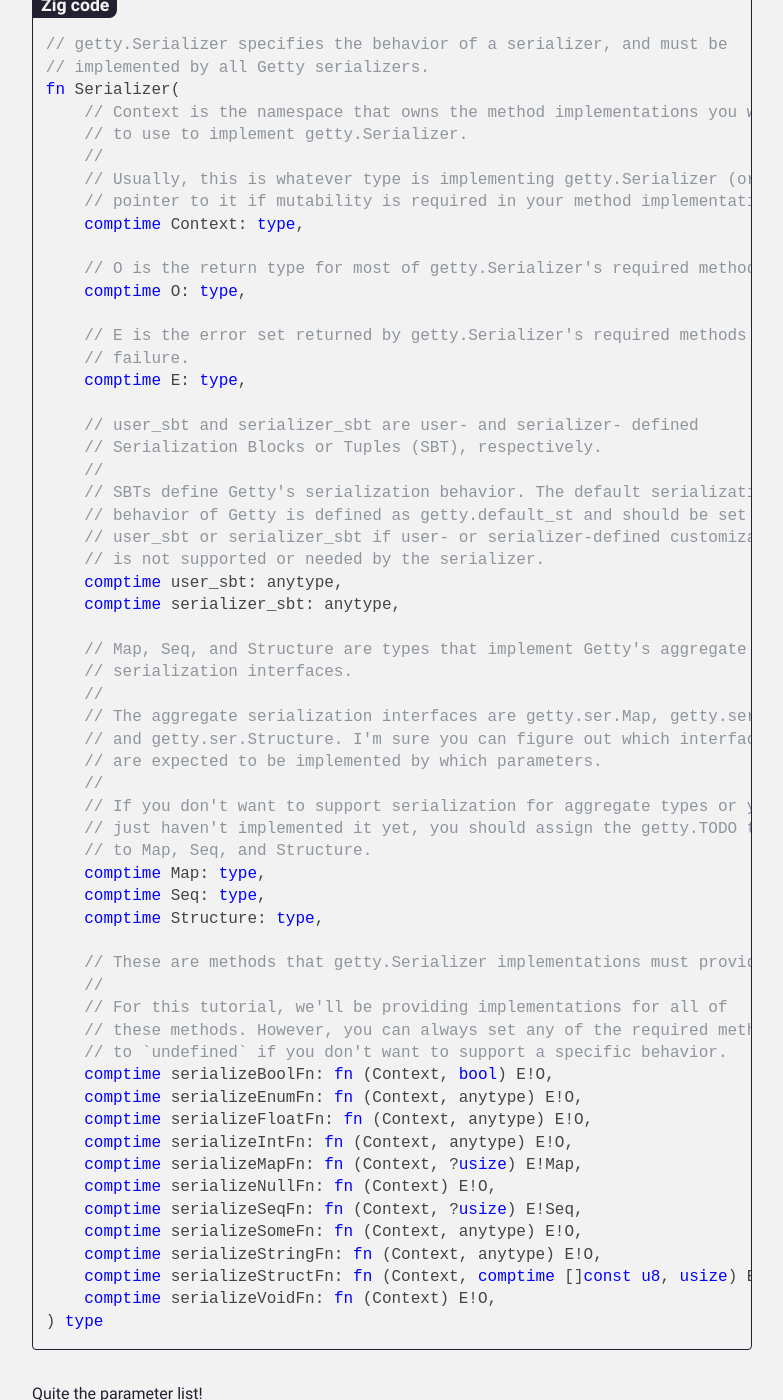
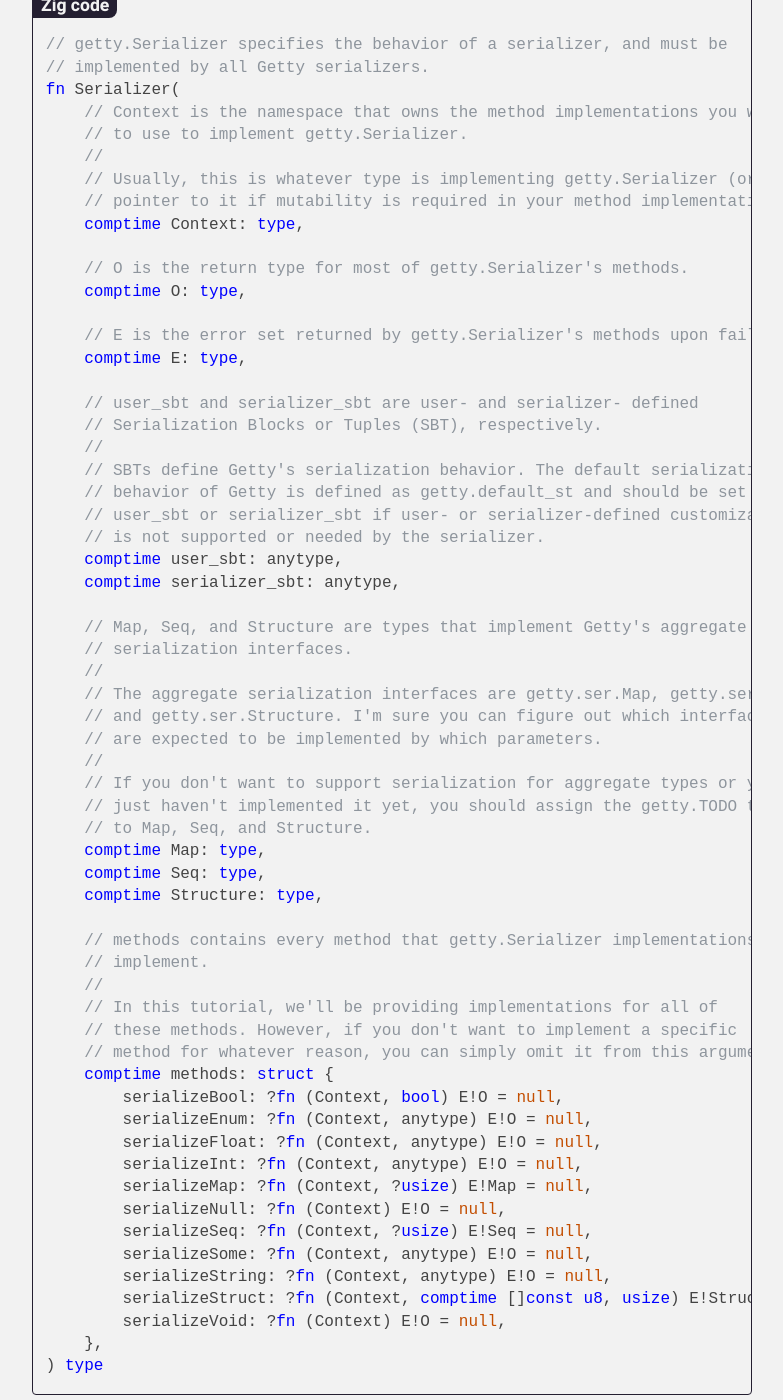
Before and after one commit to getty-zig/getty.so, a Jekyll site: the page built from pages/guide/serializers.md, in a window 1280 px wide and 1400 px high, scrolled down 542 px. Shown: the whole window, without its empty margins (248-1031 px from the left). Built offline with Jekyll 4.4.1, drawn with Linux system fonts in a browser that asks for light colours; some of the changed text lies outside the part shown.

Commit message:
guide: Update serializer

```diff
--- a/pages/guide/serializers.md
+++ b/pages/guide/serializers.md
@@ -27,11 +27,10 @@ fn Serializer(
     // pointer to it if mutability is required in your method implementations).
     comptime Context: type,
 
-    // O is the return type for most of getty.Serializer's required methods.
+    // O is the return type for most of getty.Serializer's methods.
     comptime O: type,
 
-    // E is the error set returned by getty.Serializer's required methods upon
-    // failure.
+    // E is the error set returned by getty.Serializer's methods upon failure.
     comptime E: type,
 
     // user_sbt and serializer_sbt are user- and serializer- defined
@@ -58,22 +57,25 @@ fn Serializer(
     comptime Seq: type,
     comptime Structure: type,
 
-    // These are methods that getty.Serializer implementations must provide.
+    // methods contains every method that getty.Serializer implementations can
+    // implement.
     //
-    // For this tutorial, we'll be providing implementations for all of
-    // these methods. However, you can always set any of the required methods
-    // to `undefined` if you don't want to support a specific behavior.
-    comptime serializeBoolFn: fn (Context, bool) E!O,
-    comptime serializeEnumFn: fn (Context, anytype) E!O,
-    comptime serializeFloatFn: fn (Context, anytype) E!O,
-    comptime serializeIntFn: fn (Context, anytype) E!O,
-    comptime serializeMapFn: fn (Context, ?usize) E!Map,
-    comptime serializeNullFn: fn (Context) E!O,
-    comptime serializeSeqFn: fn (Context, ?usize) E!Seq,
-    comptime serializeSomeFn: fn (Context, anytype) E!O,
-    comptime serializeStringFn: fn (Context, anytype) E!O,
-    comptime serializeStructFn: fn (Context, comptime []const u8, usize) E!Structure,
-    comptime serializeVoidFn: fn (Context) E!O,
+    // In this tutorial, we'll be providing implementations for all of
+    // these methods. However, if you don't want to implement a specific
+    // method for whatever reason, you can simply omit it from this argument.
+    comptime methods: struct {
+        serializeBool: ?fn (Context, bool) E!O = null,
+        serializeEnum: ?fn (Context, anytype) E!O = null,
+        serializeFloat: ?fn (Context, anytype) E!O = null,
+        serializeInt: ?fn (Context, anytype) E!O = null,
+        serializeMap: ?fn (Context, ?usize) E!Map = null,
+        serializeNull: ?fn (Context) E!O = null,
+        serializeSeq: ?fn (Context, ?usize) E!Seq = null,
+        serializeSome: ?fn (Context, anytype) E!O = null,
+        serializeString: ?fn (Context, anytype) E!O = null,
+        serializeStruct: ?fn (Context, comptime []const u8, usize) E!Structure = null,
+        serializeVoid: ?fn (Context) E!O = null,
+    },
 ) type
 {% endhighlight %}
 {% endlabel %}
@@ -96,21 +98,11 @@ const Serializer = struct {
         getty.TODO,
         getty.TODO,
         getty.TODO,
-        undefined,
-        undefined,
-        undefined,
-        undefined,
-        undefined,
-        undefined,
-        undefined,
-        undefined,
-        undefined,
-        undefined,
-        undefined,
+        .{},
     );
 
     const Ok = void;
-    const Error = error{ Io, Syntax };
+    const Error = error{};
 };
 {% endhighlight %}
 {% endlabel %}
@@ -133,21 +125,11 @@ const Serializer = struct {
         getty.TODO,
         getty.TODO,
         getty.TODO,
-        undefined,
-        undefined,
-        undefined,
-        undefined,
-        undefined,
-        undefined,
-        undefined,
-        undefined,
-        undefined,
-        undefined,
-        undefined,
+        .{},
     );
 
     const Ok = void;
-    const Error = error{ Io, Syntax };
+    const Error = error{};
 };
 
 // 👇
@@ -162,15 +144,13 @@ pub fn main() anyerror!void {
 {% label Shell session %}
 {% highlight console %}
 $ zig build run
-[...] error: use of undefined value here causes undefined behavior
-  return try serializeBool(s.context, value);
-             ^
+[...] error: serializeBool is not implemented by type: main.Serializer
 {% endhighlight %}
 {% endlabel %}
 
 A compile error!
 
-What happened was that Getty saw we were trying to serialize a `bool` value and so it called the `serializeBool` method of the interface value we passed in. That method then tried to call the `serializeBool` parameter of the `getty.Serializer` interface. However, since we set all of the required methods to `undefined` in our call to `getty.Serializer`, the compiler kindly reminded us about the dangers of using undefined values.
+What happened was that Getty saw we were trying to serialize a `bool` value and so it called the `serializeBool` method of the interface value we passed in. That method then looked at the `serializeBool` field in the `impls` parameter of the `getty.Serializer` interface. However, since we didn't provide a value for that field, the compiler reminded us that we forgot to implement it.
 
 To fix this, all we have to do is provide a method implementation for `serializeBool`.
 
@@ -189,21 +169,13 @@ const Serializer = struct {
         getty.TODO,
         getty.TODO,
         getty.TODO,
-        serializeBool, // 👈
-        undefined,
-        undefined,
-        undefined,
-        undefined,
-        undefined,
-        undefined,
-        undefined,
-        undefined,
-        undefined,
-        undefined,
+        .{
+            .serializeBool = serializeBool, // 👈
+        },
     );
 
     const Ok = void;
-    const Error = error{ Io, Syntax };
+    const Error = error{};
 
     // 👇
     fn serializeBool(_: @This(), value: bool) Error!Ok {
@@ -248,21 +220,20 @@ const Serializer = struct {
         getty.TODO,
         getty.TODO,
         getty.TODO,
-        serializeBool,
-        serializeEnum,   // 👈
-        serializeNumber, // 👈
-        serializeNumber, // 👈
-        undefined,
-        serializeNull,   // 👈
-        undefined,
-        serializeSome,   // 👈
-        serializeString, // 👈
-        undefined,
-        serializeNull,   // 👈
+        .{
+            .serializeBool = serializeBool,
+            .serializeEnum = serializeEnum,     // 👈
+            .serializeFloat = serializeNumber,  // 👈
+            .serializeInt = serializeNumber,    // 👈
+            .serializeNull = serializeNull,     // 👈
+            .serializeSome = serializeSome,     // 👈
+            .serializeString = serializeString, // 👈
+            .serializeVoid = serializeNull,     // 👈
+        },
     );
 
     const Ok = void;
-    const Error = error{ Io, Syntax };
+    const Error = error{};
 
     fn serializeBool(_: @This(), value: bool) Error!Ok {
         std.debug.print("{}", .{value});
@@ -323,20 +294,20 @@ And there we have it! Our initial `Serializer` implementation from the intro! Bu
 
 At this point, the only methods left to implement are those related to aggregate serialization. However, before we move on, I want to highlight out a few things about our `Serializer` type:
 
-- Because the signatures of the `serializeFloat` and `serializeInt` required methods are the same, we were able to implement them both using one function: `serializeNumber`. We were also able to do the same thing for `serializeNull` and `serializeVoid`.
+- Because the signatures of the `serializeFloat` and `serializeInt` methods are the same, we were able to implement them both using one function: `serializeNumber`. We were also able to do the same thing for `serializeNull` and `serializeVoid`.
 
 - By keeping all of our method implementations private, we avoid polluting the public API of `Serializer` with interface-related code. Additionally, we've ensured that users cannot mistakenly use a `Serializer` value instead of an interface value to perform serialization.
 
-- Even though the type of the `value` parameter for many of the required methods is `anytype`, we didn't perform any type validation. That is because Getty ensures that an appropriate type will be passed to each function. For example, strings will be passed to `serializeString` and integers and floating-points will be passed to `serializeNumber`.
+- Even though the type of the `value` parameter for many of the methods is `anytype`, we didn't perform any type validation. That is because Getty ensures that an appropriate type will be passed to each function. For example, strings will be passed to `serializeString` and integers and floating-points will be passed to `serializeNumber`.
 
 
 ## Aggregate Serialization
 
 Alright, let's move on to serialization for aggregate types!
 
-Remember the `Map`, `Seq`, and `Structure` parameters of `getty.Serializer`? Well, the reason they exist is because aggregate types have different access and iteration patterns, but Getty can't possibly know about all of them. As a result, serialization methods like `serializeMap` are responsible only for _starting_ the serialization process, before returning a value of either `Map`, `Seq`, or `Structure`. The returned value is then used by the method's caller to finish off serialization.
+Remember the `Map`, `Seq`, and `Structure` parameters of `getty.Serializer`? Well, the reason they exist is because aggregate types have different access and iteration patterns, but Getty can't possibly know about all of them. As a result, serialization methods like `serializeMap` are only responsible for _starting_ the serialization process, before returning a value of either `Map`, `Seq`, or `Structure`. The returned value is then used by the method's caller to finish off serialization.
 
-To help you understand what I mean, let's implement the `serializeSeq` required method, which returns a value of type `Seq`, which is expected to implement the `getty.ser.Seq` interface.
+To help you understand what I mean, let's implement the `serializeSeq` method, which returns a value of type `Seq`, which is expected to implement the `getty.ser.Seq` interface.
 
 {% label Zig code %}
 {% highlight zig %}
@@ -349,8 +320,10 @@ fn Seq(
     comptime Context: type,
     comptime O: type,
     comptime E: type,
-    comptime serializeElementFn: fn (Context, anytype) E!void,
-    comptime endFn: fn (Context) E!O,
+    comptime methods: struct {
+        serializeElement: ?fn (Context, anytype) E!void = null,
+        end: ?fn (Context) E!O = null,
+    },
 ) type
 {% endhighlight %}
 {% endlabel %}
@@ -370,21 +343,21 @@ const Serializer = struct {
         getty.TODO,
         Seq,          // 👈
         getty.TODO,
-        serializeBool,
-        serializeEnum,
-        serializeNumber,
-        serializeNumber,
-        undefined,
-        serializeNull,
-        serializeSeq, // 👈
-        serializeSome,
-        serializeString,
-        undefined,
-        serializeNull,
+        .{
+            .serializeBool = serializeBool,
+            .serializeEnum = serializeEnum,
+            .serializeFloat = serializeNumber,
+            .serializeInt = serializeNumber,
+            .serializeNull = serializeNull,
+            .serializeSeq = serializeSeq, // 👈
+            .serializeSome = serializeSome,
+            .serializeString = serializeString,
+            .serializeVoid = serializeNull,
+        },
     );
 
     const Ok = void;
-    const Error = error{ Io, Syntax };
+    const Error = error{};
 
     fn serializeBool(_: @This(), value: bool) Error!Ok {
         std.debug.print("{}", .{value});
@@ -489,9 +464,14 @@ fn Map(
     comptime Context: type,
     comptime O: type,
     comptime E: type,
-    comptime serializeKeyFn: fn (Context, anytype) E!void,
-    comptime serializeValueFn: fn (Context, anytype) E!void,
-    comptime endFn: fn (Context) E!O,
+    comptime methods: struct {
+        serializeKey: ?fn (Context, anytype) E!void = null,
+        serializeValue: ?fn (Context, anytype) E!void = null,
+        end: ?fn (Context) E!O = null,
+
+        // Provided method.
+        serializeEntry: ?fn (Context, anytype, anytype) E!void = null,
+    },
 ) type
 {% endhighlight %}
 {% endlabel %}
@@ -507,8 +487,10 @@ fn Structure(
     comptime Context: type,
     comptime O: type,
     comptime E: type,
-    comptime serializeFieldFn: fn (Context, comptime []const u8, anytype) E!void,
-    comptime endFn: fn (Context) E!O,
+    comptime methods: struct {
+        serializeField: ?fn (Context, comptime []const u8, anytype) E!void = null,
+        end: ?fn (Context) E!O = null,
+    },
 ) type
 {% endhighlight %}
 {% endlabel %}
@@ -526,24 +508,26 @@ const Serializer = struct {
         Error,
         getty.default_st,
         getty.default_st,
-        Map,             // 👈
+        Map, // 👈
         Seq,
-        Map,             // 👈
-        serializeBool,
-        serializeEnum,
-        serializeNumber,
-        serializeNumber,
-        serializeMap,    // 👈
-        serializeNull,
-        serializeSeq,
-        serializeSome,
-        serializeString,
-        serializeStruct, // 👈
-        serializeNull,
+        Map, // 👈
+        .{
+            .serializeBool = serializeBool,
+            .serializeEnum = serializeEnum,
+            .serializeFloat = serializeNumber,
+            .serializeInt = serializeNumber,
+            .serializeMap = serializeMap,       // 👈
+            .serializeNull = serializeNull,
+            .serializeSeq = serializeSeq,
+            .serializeSome = serializeSome,
+            .serializeString = serializeString,
+            .serializeStruct = serializeStruct, // 👈
+            .serializeVoid = serializeNull,
+        },
     );
 
     const Ok = void;
-    const Error = error{ Io, Syntax };
+    const Error = error{};
 
     fn serializeBool(_: @This(), value: bool) Error!Ok {
         std.debug.print("{}", .{value});
```
Also changed, not shown: other parts of pages/guide/serializers.md (+19 -11 lines).
